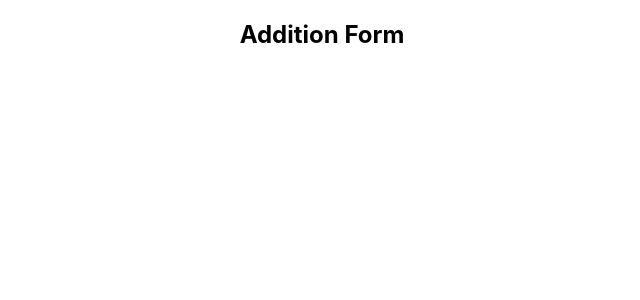
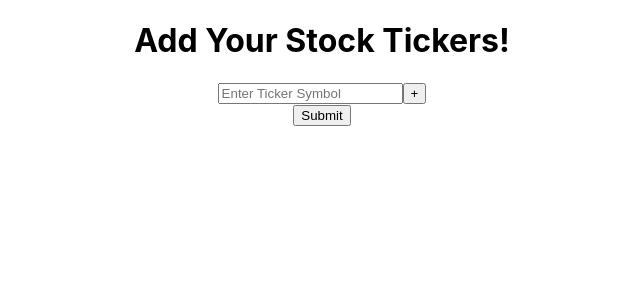
Before and after one commit to Skanda-Nagaraja/HACK24, a React (Create React App) app in the folder hack24/: page / in a window 1280 px wide. Shown: the top 300 px of the page, without its empty margins (318-958 px from the left). Built offline with nearby package versions, Linux system fonts and the light colour scheme; no server answers.

Commit message:
added the form
Created the AdditionForm actual functionality, adjusted app.js

```diff
--- a/hack24/src/App.js
+++ b/hack24/src/App.js
@@ -3,7 +3,7 @@
 import React, { useState, useEffect } from 'react';
 
 import './App.css';
-import AdditionForm from './components/form/additionForm';
+import AdditionForm from './components/form/AdditionForm';
 import DataDisplay from './components/dataDisplay/DataDisplay';
 function App() {
   // Declare state at the top of the function
--- a/hack24/src/components/form/AdditionForm.jsx
+++ b/hack24/src/components/form/AdditionForm.jsx
@@ -1,10 +1,59 @@
-import React from "react";
+import React, { useState } from 'react';
 
-const AdditionForm = () =>{
-    return(
-        <div>
-            <h2>Addition Form</h2>
-        </div>
-    )
-}
+const AdditionForm = () => {
+  const [tickers, setTickers] = useState(['']); // Array to store ticker symbols
+
+  const handleSubmit = (e) => {
+    e.preventDefault();
+    // Handle the form submission here, such as sending the tickers to an API or another component
+    console.log(tickers);
+  };
+
+  const handleAddSymbol = () => {
+    if (tickers.length < 4) {
+      setTickers([...tickers, '']); // Add a new empty ticker symbol to the array
+    }
+  };
+
+  const handleTickerChange = (index, value) => {
+    const newTickers = [...tickers];
+    newTickers[index] = value;
+    setTickers(newTickers);
+  };
+
+  return (
+    <div className="fullAdditionPage">
+      <h1>Add Your Stock Tickers!</h1>
+      <form onSubmit={handleSubmit} className="space-y-4">
+        {tickers.map((ticker, index) => (
+          <div key={index} className="flex items-center">
+            <input
+              type="text"
+              value={ticker.toUpperCase()} // Converts input to uppercase
+              onChange={(e) => handleTickerChange(index, e.target.value)}
+              placeholder="Enter Ticker Symbol"
+              className="border-2 border-gray-300 bg-white h-10 px-5 pr-16 rounded-lg text-sm focus:outline-none"
+            />
+            {index === tickers.length - 1 && ( // Display the "+" button only for the last input field
+              <button
+                type="button"
+                onClick={handleAddSymbol}
+                className="ml-2 bg-blue-500 hover:bg-blue-700 text-white font-bold py-2 px-4 rounded"
+              >
+                +
+              </button>
+            )}
+          </div>
+        ))}
+        <button
+          type="submit"
+          className="bg-green-500 hover:bg-green-700 text-white font-bold py-2 px-4 rounded w-full"
+        >
+          Submit
+        </button>
+      </form>
+    </div>
+  );
+};
+
 export default AdditionForm;
```
